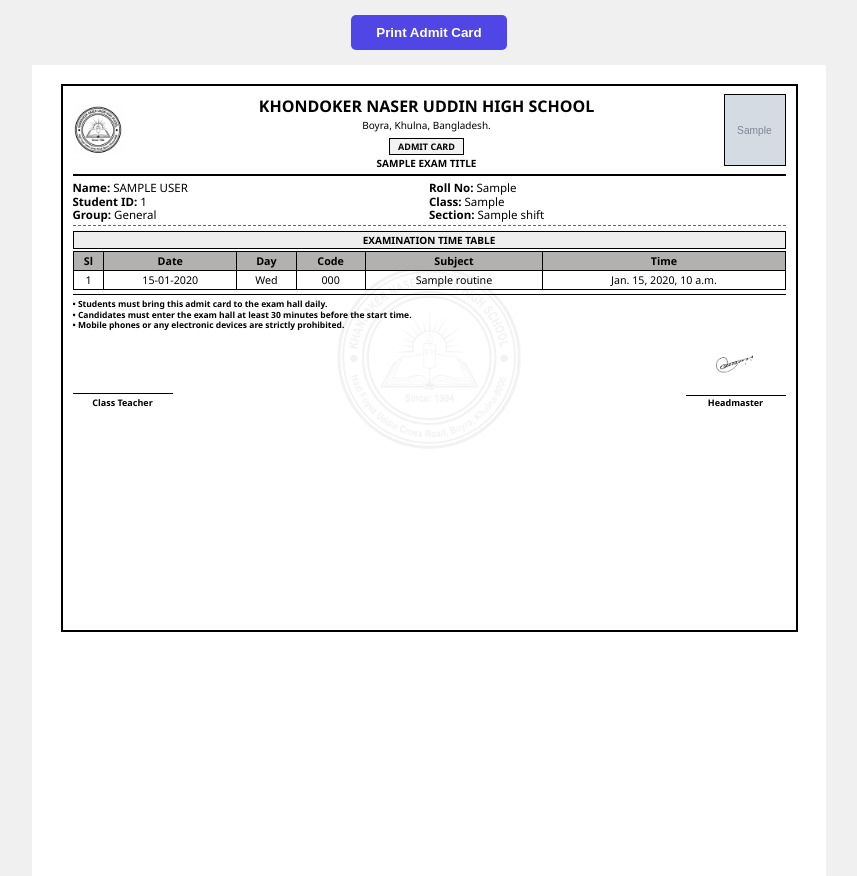
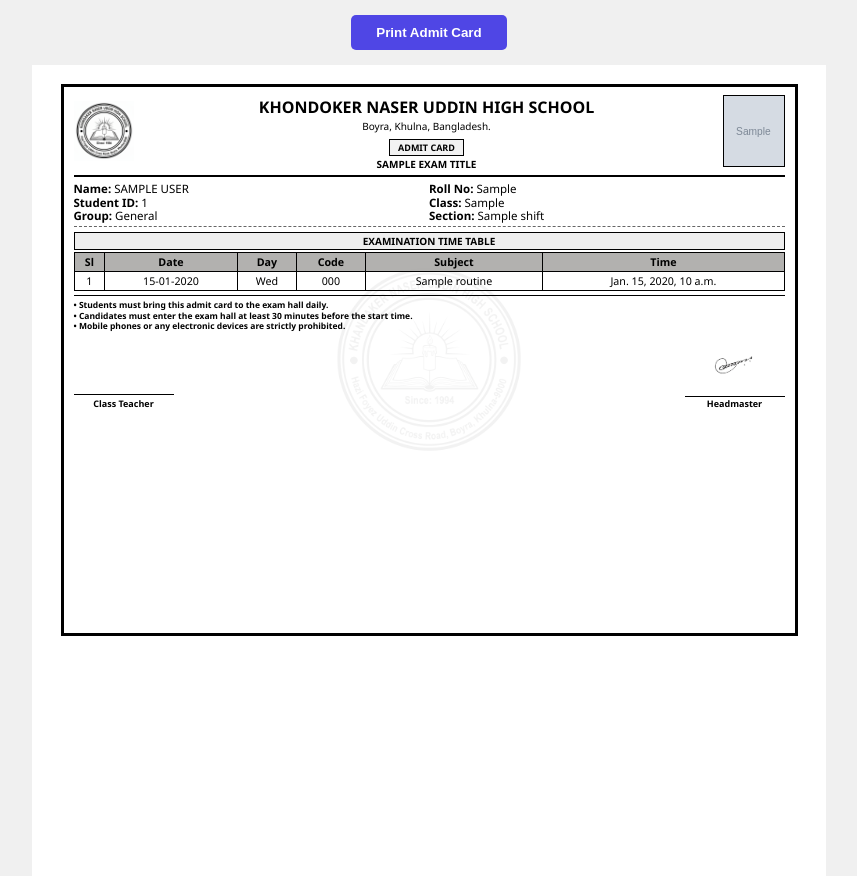
Before and after one commit to mdjoy2002/School-Website, a Django app: template myteacher/templates/myteacher/admit_card_template.html in a window 1280 px wide. Shown: the top 876 px of the page, without its empty margins (211-1068 px from the left). Run offline with Django 5.2, Linux system fonts and the light colour scheme; the template is opened without the code that fills it: most values are stand-ins (such as "Sample title", 1, 10 or a date in 2020); grey boxes marked "Sample" are stand-in pictures.

Commit message:
enviroment change

```diff
--- a/myteacher/templates/myteacher/admit_card_template.html
+++ b/myteacher/templates/myteacher/admit_card_template.html
@@ -31,8 +31,8 @@
 
         .admit-card {
             width: 195mm;
-            height: 145mm; /* সামান্য বাড়ানো হয়েছে */
-            border: 2px solid #000;
+            height: 146mm; /* সামান্য বাড়ানো হয়েছে */
+            border: 3px solid #000;
             padding: 8px 10px;
             box-sizing: border-box;
             position: relative;
@@ -83,7 +83,7 @@
                 <img src="/static/images/logo.png" class="watermark" alt="Watermark">
                 <div class="header">
                     <div class="logo-box">
-                        <img src="/static/images/logo.png" style="width: 50px;" onerror="this.src='https://via.placeholder.com/50'" alt="Logo">
+                        <img src="/static/images/logo.png" style="width: 60px;" onerror="this.src='https://via.placeholder.com/50'" alt="Logo">
                     </div>
                     <div class="school-info">
                         <h1 class="school-name">KHONDOKER NASER UDDIN HIGH SCHOOL</h1>
```
